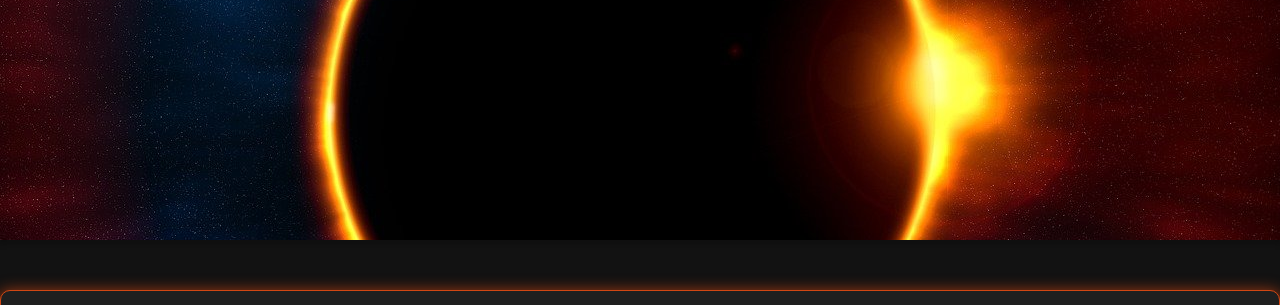
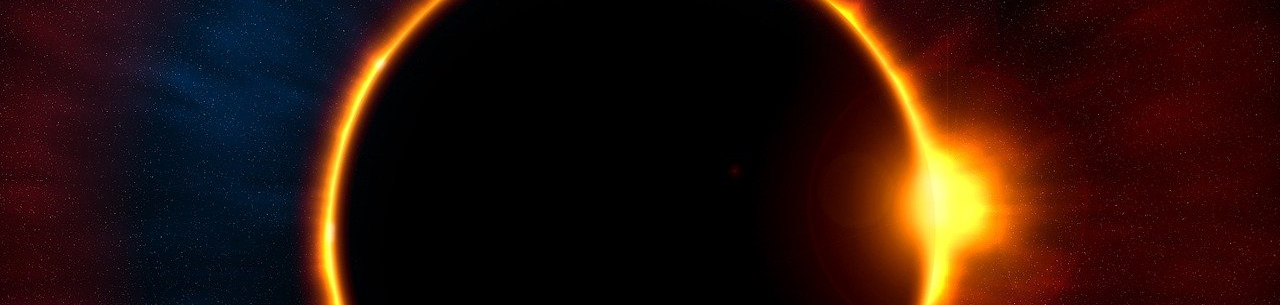
Before and after one commit to AshwinJacobs/Temperature-Converter, a plain HTML site: page index.html in a window 1280 px wide. Shown: the top 305 px of the page. Drawn offline with Linux system fonts and the light colour scheme.

Commit message:
completed

```diff
--- a/Style.css
+++ b/Style.css
@@ -19,7 +19,7 @@ body {
   background-position: 50% 50%;
   background-size: cover;
   box-shadow: 0 3px 5px 2px rgba(0, 0, 0, 0.2);
-  height: 30vh;
+  height: 60vh;
 }
 
 .container {
```
